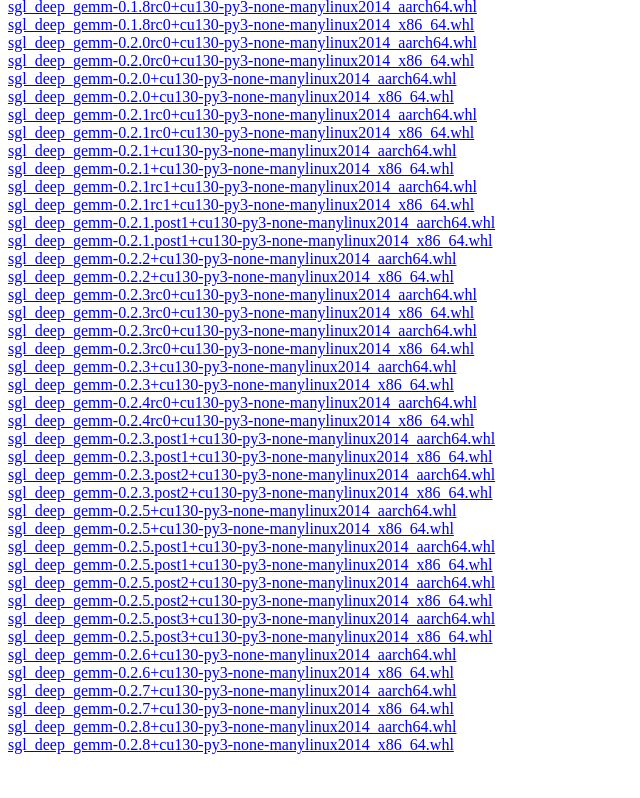
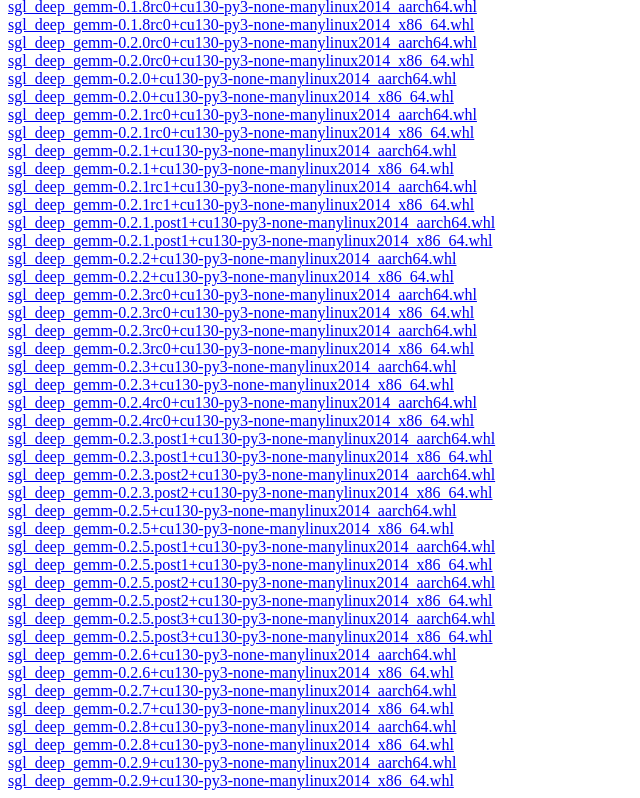
Before and after one commit to sgl-project/whl, a plain HTML site: page cu130/sgl-deep-gemm/index.html in a window 1280 px wide. Shown: the part 874-1672 px from the top of the page, without its empty margins (0-640 px from the left). Before the commit the page ends 1636 px from the top, so only its background shows below. Drawn offline with Linux system fonts and the light colour scheme.

Commit message:
update sgl-deep-gemm whl index for v0.2.9

```diff
--- a/cu130/sgl-deep-gemm/index.html
+++ b/cu130/sgl-deep-gemm/index.html
@@ -88,3 +88,5 @@
 <a href="https://github.com/sgl-project/whl/releases/download/v0.2.7/sgl_deep_gemm-0.2.7+cu130-py3-none-manylinux2014_x86_64.whl#sha256=08efbce82c1b70d834cc8e9a6164c8e081369254392c4c875654ce4a8d7e876d">sgl_deep_gemm-0.2.7+cu130-py3-none-manylinux2014_x86_64.whl</a><br>
 <a href="https://github.com/sgl-project/whl/releases/download/sgl-deep-gemm-v0.2.8/sgl_deep_gemm-0.2.8+cu130-py3-none-manylinux2014_aarch64.whl#sha256=2f880e17e8937310e419a3739c3ebabf94fe7bccaca86f1fc168f5f3a986a542">sgl_deep_gemm-0.2.8+cu130-py3-none-manylinux2014_aarch64.whl</a><br>
 <a href="https://github.com/sgl-project/whl/releases/download/sgl-deep-gemm-v0.2.8/sgl_deep_gemm-0.2.8+cu130-py3-none-manylinux2014_x86_64.whl#sha256=16fceaccd8f2e12726da7b82f808dfa7ecb7ea2cbd493f0b44c6bbba4196fe2a">sgl_deep_gemm-0.2.8+cu130-py3-none-manylinux2014_x86_64.whl</a><br>
+<a href="https://github.com/sgl-project/whl/releases/download/sgl-deep-gemm-v0.2.9/sgl_deep_gemm-0.2.9+cu130-py3-none-manylinux2014_aarch64.whl#sha256=d0ed9a23fe36097314dea942573d7fc3a8d0a3cab660c4b215d513378e3e35b0">sgl_deep_gemm-0.2.9+cu130-py3-none-manylinux2014_aarch64.whl</a><br>
+<a href="https://github.com/sgl-project/whl/releases/download/sgl-deep-gemm-v0.2.9/sgl_deep_gemm-0.2.9+cu130-py3-none-manylinux2014_x86_64.whl#sha256=c483f82be177562052155858c78aed3230535af3d001ae5666b3a1b3bd34565f">sgl_deep_gemm-0.2.9+cu130-py3-none-manylinux2014_x86_64.whl</a><br>
```
